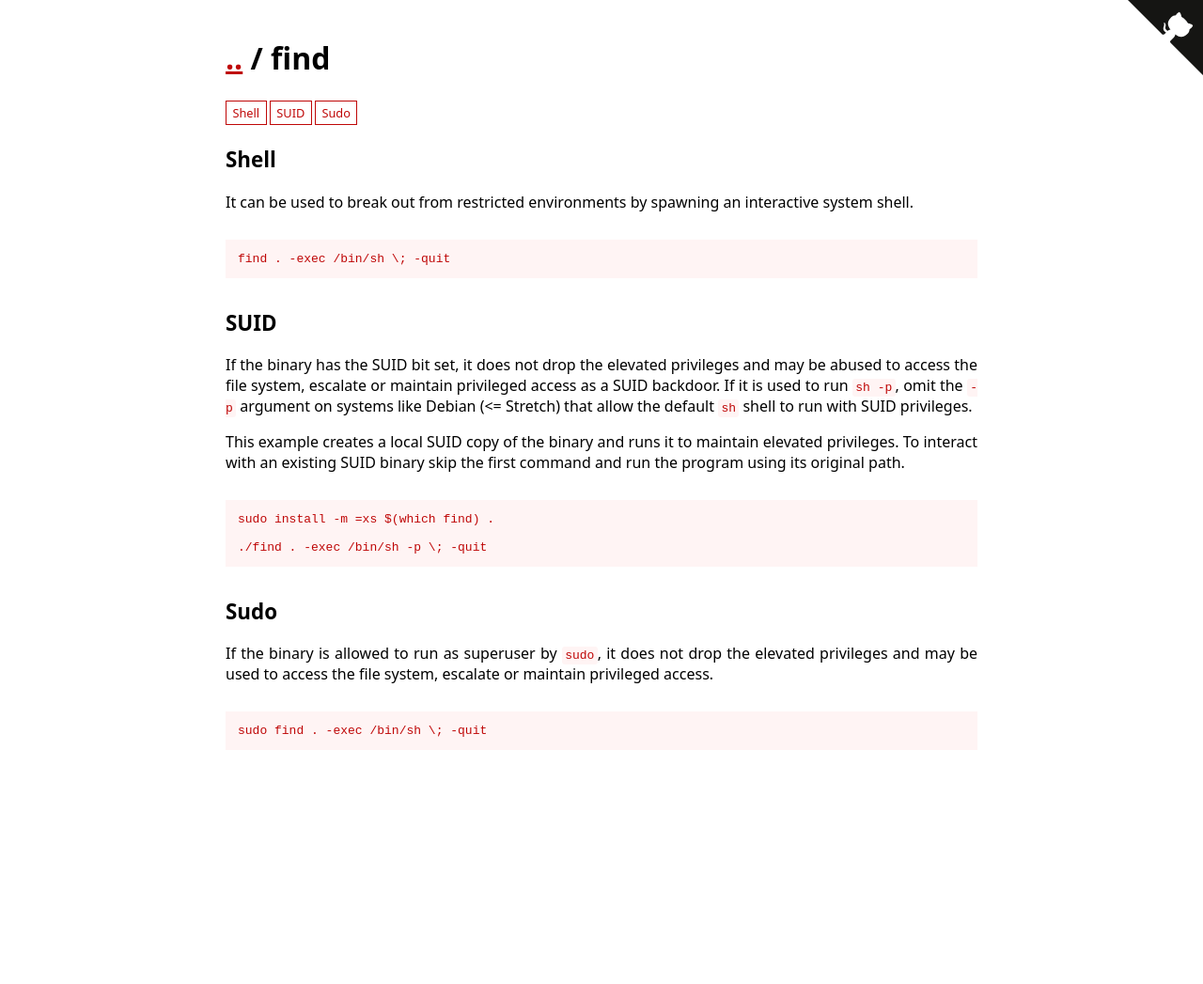
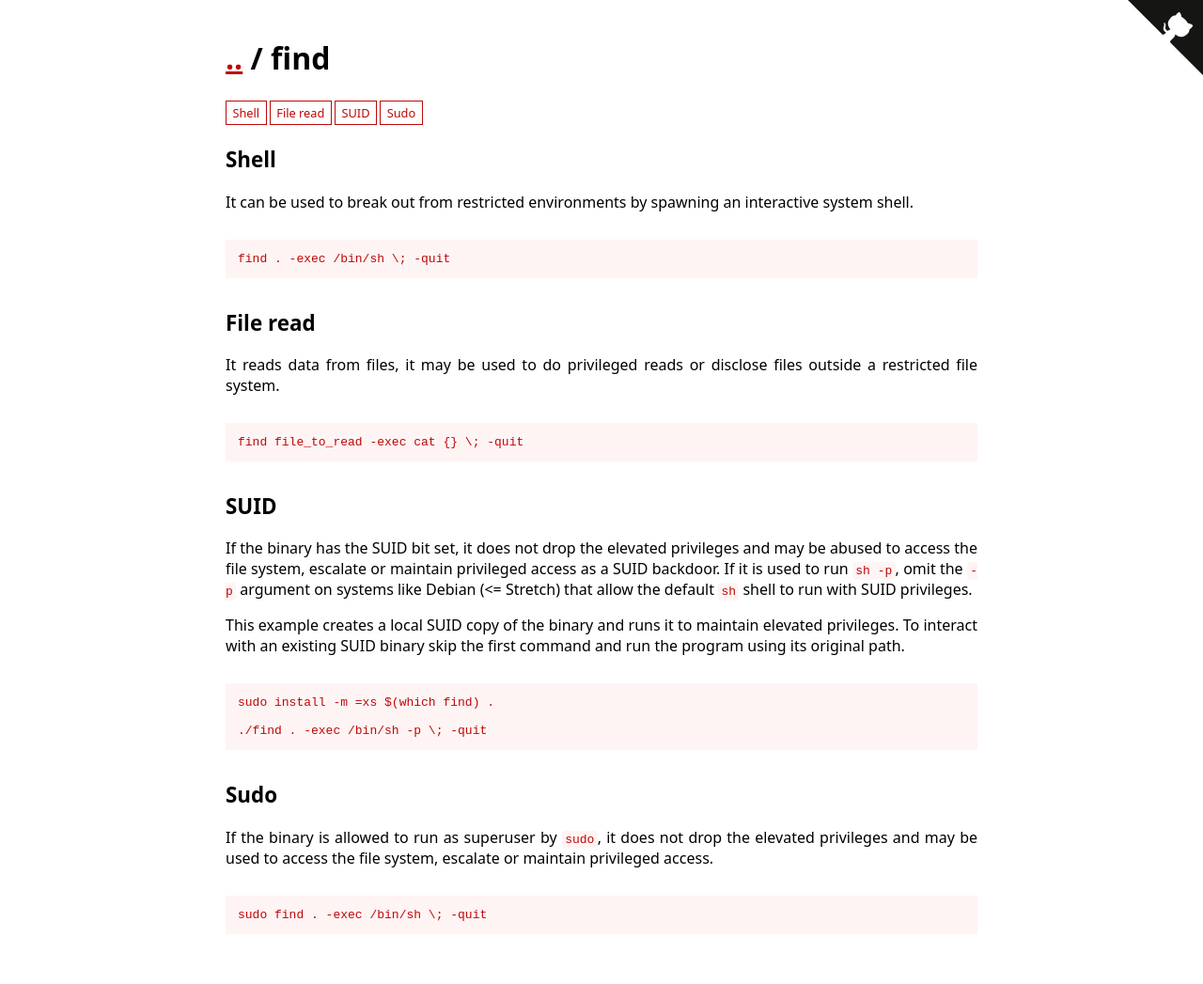
Before and after one commit to GTFOBins/GTFOBins.github.io, a Jekyll site: the page built from _gtfobins/find.md, in a window 1280 px wide. Shown: the whole page at 94% size. Built offline with Jekyll 4.4.1, drawn with Linux system fonts in a browser that asks for light colours; before the commit the page ends 900 px from its top, so only the background shows below that.

Commit message:
add find file-read

```diff
--- a/_gtfobins/find.md
+++ b/_gtfobins/find.md
@@ -1,5 +1,7 @@
 ---
 functions:
+  file-read:
+    - code: find file_to_read -exec cat {} \; -quit
   shell:
     - code: find . -exec /bin/sh \; -quit
   suid:
```
